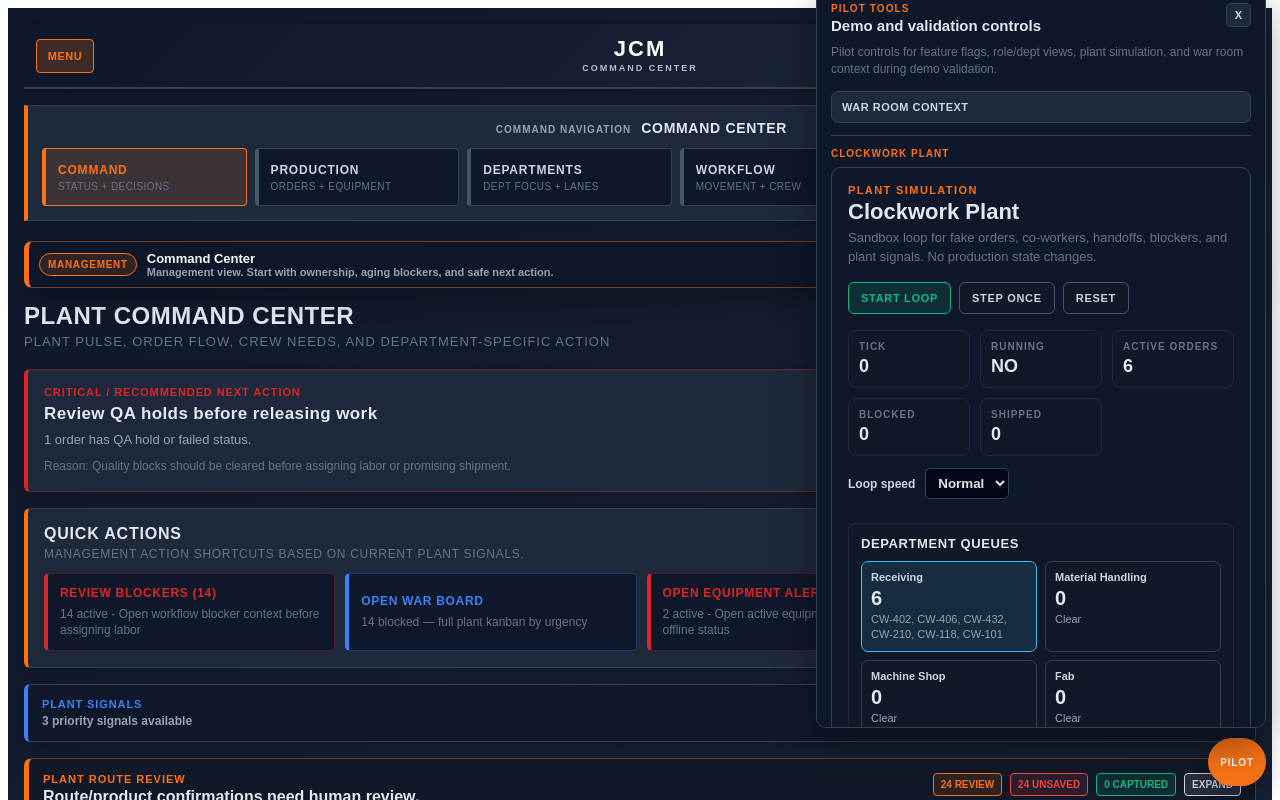
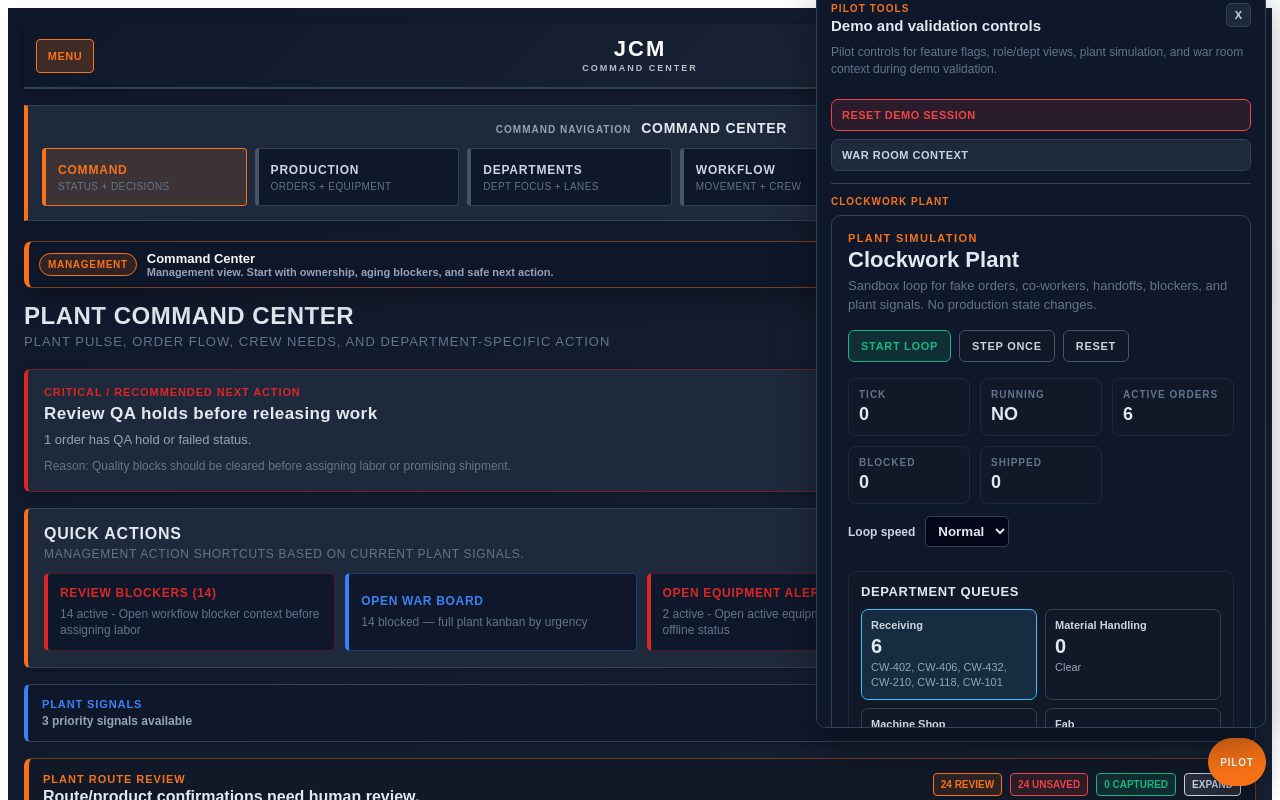
Before and after one commit to jcm-digital-coworker/JCM-Command-Center, a React (Vite) app: page / in a window 1280 px wide. Both pictures are taken after a click on the button "PILOT". Shown: the top 800 px of the page. Built offline with nearby package versions, Linux system fonts and the light colour scheme.

Commit message:
Add demo session reset control to pilot tools

```diff
--- a/src/components/shell/DevToolkitFlyout.tsx
+++ b/src/components/shell/DevToolkitFlyout.tsx
@@ -5,6 +5,7 @@ import type { WorkCenter } from '../../types/plant';
 import { FLAG_LABELS, getAllFeatureFlags, setFeatureFlag } from '../../logic/featureFlags';
 import type { FeatureFlag } from '../../logic/featureFlags';
 import { getThemeColors } from '../../theme/theme';
+import { resetDemoSessionState } from '../../logic/demoSessionReset';
 import ClockworkPlantSimulation from '../simulation/ClockworkPlantSimulation';
 import {
   PLANT_SIMULATION_UPDATED_EVENT,
@@ -84,6 +85,15 @@ export default function DevToolkitFlyout({
     window.dispatchEvent(new CustomEvent(JCM_NAVIGATE_EVENT, { detail: { tab: 'orders', orderNumber } }));
   }
 
+  function runDemoSessionReset() {
+    resetDemoSessionState();
+    setRoleView('Management');
+    setDepartmentFilter('All');
+    setFlags(getAllFeatureFlags());
+    setSimulation(getPlantSimulationSnapshot());
+    window.dispatchEvent(new CustomEvent(JCM_NAVIGATE_EVENT, { detail: { tab: 'dashboard' } }));
+  }
+
   function runSimulationStart() {
     setSimulation(startPlantSimulation());
   }
@@ -118,6 +128,10 @@ export default function DevToolkitFlyout({
           <p style={descriptionStyle(theme)}>
             Pilot controls for feature flags, role/dept views, plant simulation, and war room context during demo validation.
           </p>
+
+          <button type="button" onClick={runDemoSessionReset} style={dangerButtonStyle(theme)}>
+            RESET DEMO SESSION
+          </button>
 
           <button
             type="button"
@@ -454,6 +468,7 @@ function devTabStyle(theme: 'dark' | 'light'): CSSProperties {
     fontWeight: 900,
     cursor: 'pointer',
     letterSpacing: '0.5px',
+    marginTop: 8,
   };
 }
 
```
